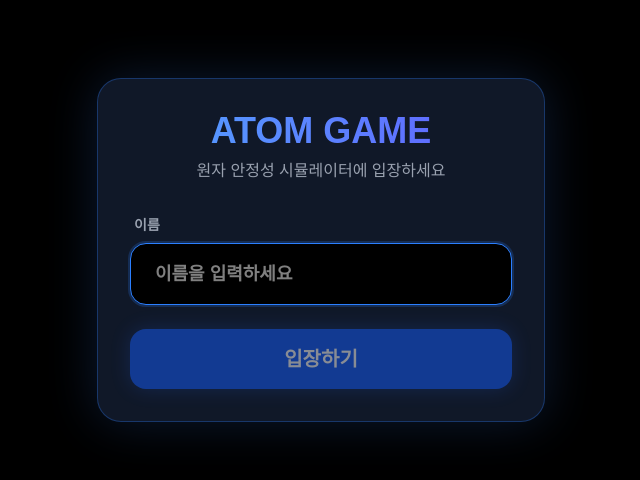
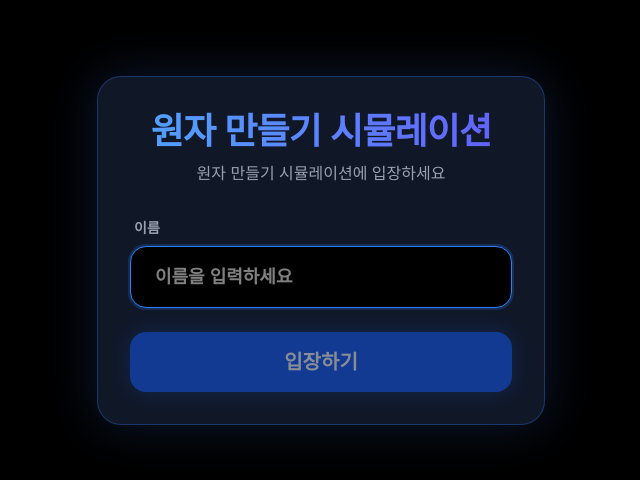
Before and after one commit to gktmdl/atomgame, a Next.js app: page / in a window 1280 px wide. Shown: the part 150-630 px from the top of the page, without its empty margins (319-959 px from the left). Built offline with nearby package versions, Linux system fonts and the light colour scheme; no server answers; the database is empty; a web font is replaced by a local one.

Commit message:
업데이트: 한국어화 패치
1. '원자 안정성 시뮬레이터'라는 문구를 모두 '원자 만들기 시뮬레이션'으로 바꾸기.
2. Atom game이라고 적힌 부분도 '원자 만들기 시뮬레이션'으로 바꾸기.

```diff
--- a/src/app/layout.tsx
+++ b/src/app/layout.tsx
@@ -1,5 +1,6 @@
 import type { Metadata } from "next";
 import { Gowun_Batang, IBM_Plex_Sans_KR } from "next/font/google";
+import { SITE_DESCRIPTION, SITE_TITLE } from "@/lib/site-brand";
 import "./globals.css";
 
 const bodyFont = IBM_Plex_Sans_KR({
@@ -15,9 +16,13 @@ const displayFont = Gowun_Batang({
 });
 
 export const metadata: Metadata = {
-  title: "원자 안정성 시뮬레이터 | Atomic Stability Survival",
-  description:
-    "실제 동위원소 안정성 데이터를 기반으로 원자를 구성하고 생존 시간을 측정하는 시뮬레이터.",
+  title: SITE_TITLE,
+  description: SITE_DESCRIPTION,
+  openGraph: {
+    title: SITE_TITLE,
+    description: SITE_DESCRIPTION,
+    type: "website",
+  },
 };
 
 export default function RootLayout({
--- a/src/app/page.tsx
+++ b/src/app/page.tsx
@@ -1,8 +1,9 @@
 import { GameClient } from "@/components/GameClient";
+import { SITE_DESCRIPTION, SITE_TITLE } from "@/lib/site-brand";
 
 export const metadata = {
-  title: "원자 안정성 시뮬레이터",
-  description: "실제 동위원소 데이터 기반 교육용 원자 안정성 시뮬레이션 게임",
+  title: SITE_TITLE,
+  description: SITE_DESCRIPTION,
 };
 
 export default function Home() {
--- a/src/app/teacher/page.tsx
+++ b/src/app/teacher/page.tsx
@@ -2,6 +2,7 @@
 import React, { useMemo } from "react";
 import { useScores } from "@/hooks/useScores";
 import { isotopeData } from "@/data/isotopes";
+import { SITE_TITLE } from "@/lib/site-brand";
 import Link from "next/link";
 
 export default function TeacherDashboard() {
@@ -68,8 +69,8 @@ export default function TeacherDashboard() {
         <div className="grid grid-cols-1 lg:grid-cols-2 gap-8">
           {/* Top Scores */}
           <div className="bg-gray-900 border border-gray-800 rounded-2xl p-6 shadow-xl">
-            <h2 className="text-2xl font-bold mb-6 flex items-center gap-2">
-              <span className="text-yellow-400">🏅</span> 랭킹 (상위 20)
+            <h2 className="text-xl md:text-2xl font-bold leading-tight mb-6 flex items-center gap-2">
+              <span className="text-yellow-400">🏅</span> {SITE_TITLE} 랭킹 (상위 20)
             </h2>
             <div className="space-y-3 h-[600px] overflow-y-auto pr-2 scrollbar-thin scrollbar-thumb-gray-700 scrollbar-track-transparent">
               {scores.map((score, index) => (
--- a/src/components/GameClient.tsx
+++ b/src/components/GameClient.tsx
@@ -6,6 +6,7 @@ import { Controls } from "./Controls";
 import { Leaderboard } from "./Leaderboard";
 import { Login } from "./Login";
 import { useRouter } from "next/navigation";
+import { SITE_TITLE } from "@/lib/site-brand";
 
 export function GameClient() {
   const { gameState, setProton, setNeutron, setElectron, startGame, resetGame } = useGameEngine();
@@ -45,11 +46,11 @@ export function GameClient() {
   return (
     <div className="min-h-screen bg-black text-white font-sans overflow-x-hidden p-4 md:p-8 flex flex-col items-center">
       <header className="w-full max-w-6xl flex justify-between items-center mb-8">
-        <div>
-          <h1 className="text-3xl md:text-4xl font-black bg-gradient-to-r from-blue-400 to-indigo-600 bg-clip-text text-transparent drop-shadow-md">
-            원자 안정성 시뮬레이터
+        <div className="min-w-0">
+          <h1 className="max-w-[16rem] sm:max-w-none text-2xl sm:text-3xl md:text-4xl font-black leading-tight tracking-tight bg-gradient-to-r from-blue-400 to-indigo-600 bg-clip-text text-transparent drop-shadow-md">
+            {SITE_TITLE}
           </h1>
-          <p className="text-gray-400 font-medium mt-1">교육용 과학 시뮬레이터</p>
+          <p className="text-gray-400 font-medium mt-1">실제 동위원소 데이터를 기반으로 원자를 구성하는 교육용 시뮬레이션</p>
         </div>
         <div className="flex items-center gap-6">
           <div className="text-right">
--- a/src/components/Leaderboard.tsx
+++ b/src/components/Leaderboard.tsx
@@ -1,14 +1,15 @@
 "use client";
 import React from "react";
 import { useScores } from "@/hooks/useScores";
+import { SITE_TITLE } from "@/lib/site-brand";
 
 export function Leaderboard() {
   const { scores } = useScores();
 
   return (
     <div className="bg-gray-900/80 border border-gray-800 rounded-2xl p-6 shadow-2xl h-[500px] flex flex-col">
-      <h2 className="text-xl font-bold text-white mb-4 flex items-center gap-2">
-        <span className="text-yellow-400">🏆</span> 실시간 랭킹 (상위 20)
+      <h2 className="text-lg sm:text-xl font-bold leading-tight text-white mb-4 flex items-center gap-2">
+        <span className="text-yellow-400">🏆</span> {SITE_TITLE} 랭킹 (상위 20)
       </h2>
       <div className="flex-1 overflow-y-auto space-y-2 pr-2 scrollbar-thin scrollbar-thumb-gray-700 scrollbar-track-transparent">
         {scores.length === 0 ? (
--- a/src/components/Login.tsx
+++ b/src/components/Login.tsx
@@ -1,5 +1,6 @@
 "use client";
 import React, { useState } from "react";
+import { SITE_TITLE } from "@/lib/site-brand";
 
 interface LoginProps {
   onLogin: (name: string) => void;
@@ -19,10 +20,10 @@ export function Login({ onLogin }: LoginProps) {
     <div className="fixed inset-0 z-[1000] flex items-center justify-center bg-black/90 backdrop-blur-xl p-4">
       <div className="w-full max-w-md bg-gray-900 border border-blue-500/30 rounded-3xl p-8 shadow-[0_0_50px_rgba(59,130,246,0.2)]">
         <div className="text-center mb-8">
-          <h1 className="text-4xl font-black bg-gradient-to-r from-blue-400 to-indigo-500 bg-clip-text text-transparent mb-2">
-            ATOM GAME
+          <h1 className="text-3xl sm:text-4xl font-black leading-tight tracking-tight bg-gradient-to-r from-blue-400 to-indigo-500 bg-clip-text text-transparent mb-2">
+            {SITE_TITLE}
           </h1>
-          <p className="text-gray-400">원자 안정성 시뮬레이터에 입장하세요</p>
+          <p className="text-gray-400">원자 만들기 시뮬레이션에 입장하세요</p>
         </div>
 
         <form onSubmit={handleSubmit} className="space-y-6">
--- /dev/null
+++ b/src/lib/site-brand.ts
@@ -0,0 +1,4 @@
+export const SITE_TITLE = "원자 만들기 시뮬레이션";
+
+export const SITE_DESCRIPTION =
+  "실제 동위원소 데이터를 기반으로 원자를 구성하고 관찰하는 교육용 시뮬레이션.";
```
Also changed, not shown: 1 other file (tests, documents, lock files or other folders).
